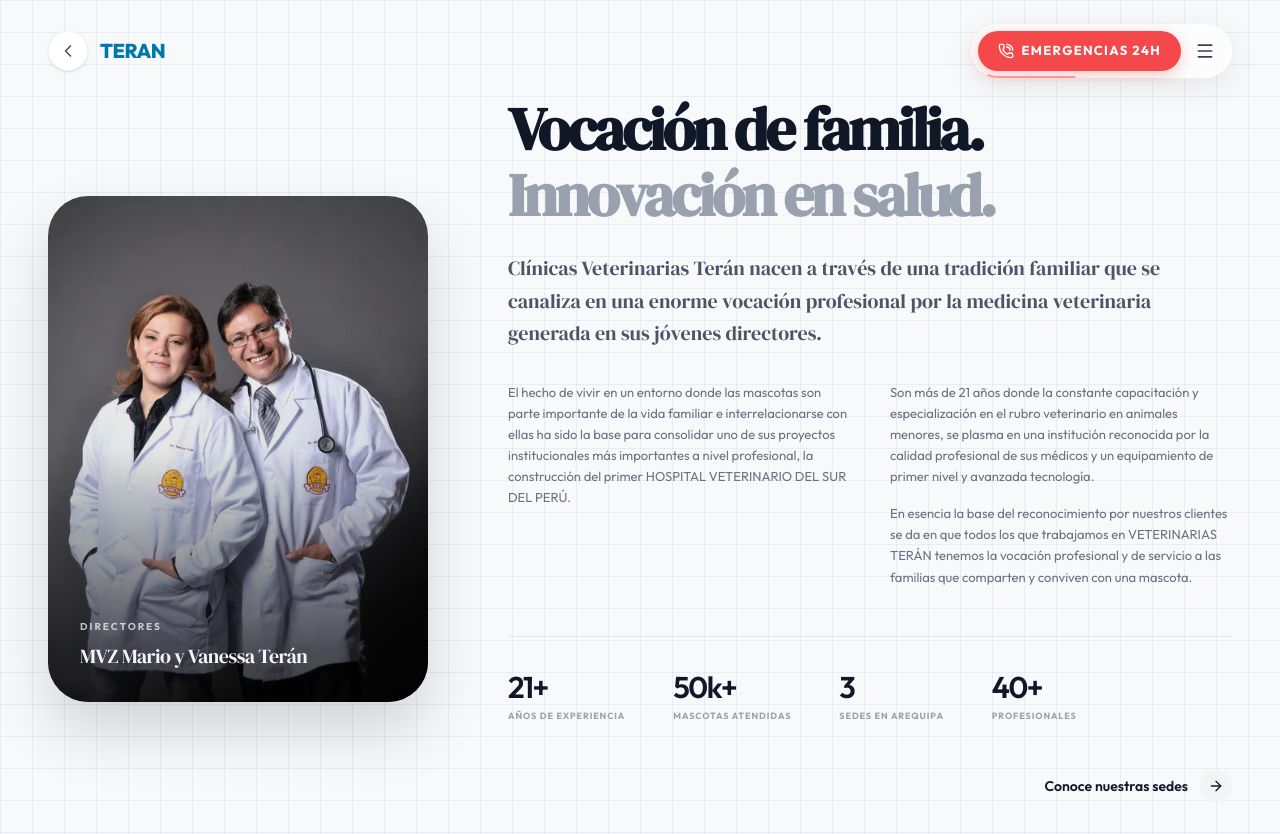
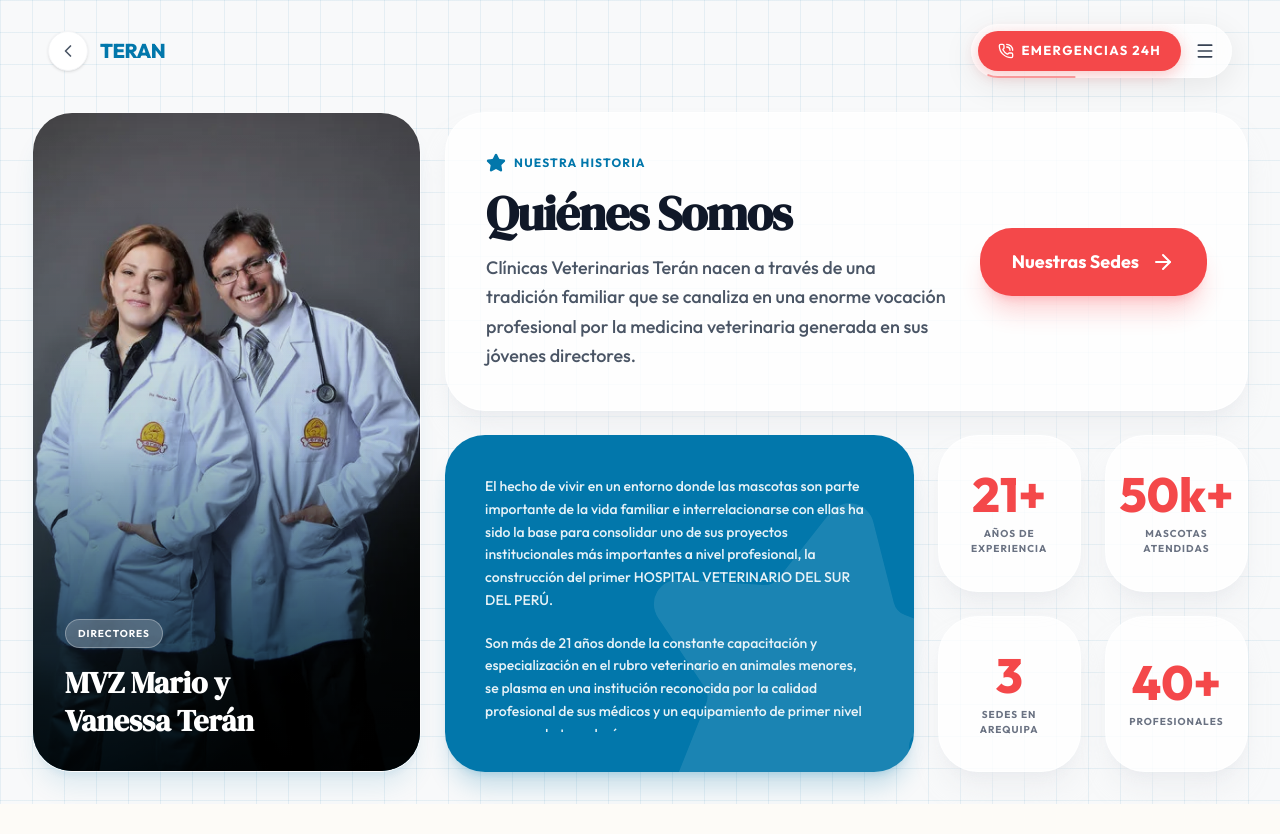
Before and after one commit to pwn27sbx/Teran, a React (Vite) app: page /nosotros in a window 1280 px wide. After the commit the page ends 804 px from the top, so only its background shows below. Built offline with nearby package versions, Linux system fonts and the light colour scheme.

Commit message:
style: completely reinvent Nosotros page using an ultra-modern Bento Grid UI architecture

```diff
--- a/src/index.css
+++ b/src/index.css
@@ -40,3 +40,18 @@
     font-family: var(--font-serif);
   }
 }
+
+/* Custom Scrollbar for Bento Box */
+.custom-scrollbar::-webkit-scrollbar {
+  width: 4px;
+}
+.custom-scrollbar::-webkit-scrollbar-track {
+  background: transparent;
+}
+.custom-scrollbar::-webkit-scrollbar-thumb {
+  background: rgba(255, 255, 255, 0.3);
+  border-radius: 10px;
+}
+.custom-scrollbar::-webkit-scrollbar-thumb:hover {
+  background: rgba(255, 255, 255, 0.5);
+}
--- a/src/pages/Nosotros.tsx
+++ b/src/pages/Nosotros.tsx
@@ -1,5 +1,5 @@
 import React from "react";
-import { ArrowLeft } from "lucide-react";
+import { ArrowRight, Star } from "lucide-react";
 import { Link } from "react-router-dom";
 import { motion } from "framer-motion";
 import Header from "../components/Header";
@@ -26,83 +26,88 @@
 
       <Header variant="back" />
 
-      <main className="flex-1 flex flex-col relative z-10 pt-24 pb-8 px-6 lg:px-12 justify-center">
-        <div className="max-w-[1200px] mx-auto w-full flex flex-col md:flex-row gap-12 lg:gap-20 items-center">
+      <main className="flex-1 flex flex-col relative z-10 pt-28 pb-8 px-4 lg:px-8 justify-center">
+        <motion.div
+          initial={{ opacity: 0, y: 20 }}
+          animate={{ opacity: 1, y: 0 }}
+          transition={{ duration: 0.8, ease: [0.16, 1, 0.3, 1] }}
+          className="max-w-[1300px] mx-auto w-full flex flex-col lg:flex-row gap-4 lg:gap-6 items-stretch h-auto lg:h-[calc(100vh-140px)] lg:min-h-[550px] lg:max-h-[700px]"
+        >
 
-          {/* Portrait Image (Apple Style) */}
-          <motion.div
-            initial={{ opacity: 0, scale: 0.95, filter: "blur(10px)" }}
-            animate={{ opacity: 1, scale: 1, filter: "blur(0px)" }}
-            transition={{ duration: 1, ease: [0.16, 1, 0.3, 1] }}
-            className="w-full md:w-[380px] shrink-0 relative rounded-[2.5rem] overflow-hidden shadow-[0_30px_60px_rgba(0,0,0,0.15)] dark:shadow-[0_30px_60px_rgba(0,0,0,0.4)]"
-          >
-            <div className="aspect-[3/4] w-full">
+          {/* Column 1: Image (Bento Block 1) */}
+          <div className="w-full lg:w-[32%] h-[400px] lg:h-auto relative rounded-[2.5rem] overflow-hidden shadow-xl shadow-[#0277ab]/10 border border-white/40 dark:border-white/10 shrink-0 group">
             <img
               src="/staff.webp"
               alt="MVZ Mario y Vanessa Terán Rivas"
-                className="w-full h-full object-cover object-top"
+              className="absolute inset-0 w-full h-full object-cover object-top group-hover:scale-105 transition-transform duration-700"
             />
+            <div className="absolute inset-0 bg-gradient-to-t from-[#0277ab]/90 via-[#0277ab]/20 to-transparent mix-blend-multiply" />
             <div className="absolute inset-0 bg-gradient-to-t from-black/80 via-black/10 to-transparent" />
+
             <div className="absolute bottom-8 left-8 right-8 text-white">
-                <p className="text-[10px] uppercase tracking-[0.2em] font-bold text-white/70 mb-2">Directores</p>
-                <h3 className="text-xl font-medium tracking-tight text-white/95">MVZ Mario y Vanessa Terán</h3>
+              <div className="inline-block bg-white/20 backdrop-blur-md px-3 py-1.5 rounded-full text-[10px] uppercase tracking-widest font-bold mb-4 border border-white/30">Directores</div>
+              <h3 className="text-2xl lg:text-3xl font-bold leading-tight">MVZ Mario y<br/>Vanessa Terán</h3>
             </div>
           </div>
-          </motion.div>
 
-          {/* Editorial Content */}
-          <motion.div
-            initial={{ opacity: 0, x: 20 }}
-            animate={{ opacity: 1, x: 0 }}
-            transition={{ duration: 1, delay: 0.2, ease: [0.16, 1, 0.3, 1] }}
-            className="flex-1 flex flex-col justify-center"
-          >
-            <h1 className="text-4xl lg:text-6xl font-semibold tracking-tighter text-gray-900 dark:text-white mb-6 leading-[1.1]">
-              Vocación de familia. <br/>
-              <span className="text-gray-400 dark:text-gray-500">Innovación en salud.</span>
-            </h1>
+          {/* Column 2: Content wrapper */}
+          <div className="w-full lg:w-[68%] flex flex-col gap-4 lg:gap-6 min-h-0">
 
-            <p className="text-lg lg:text-xl font-serif text-gray-600 dark:text-gray-300 mb-8 leading-relaxed max-w-2xl">
+            {/* Top Row: Title + CTA (Bento Block 2) */}
+            <div className="bg-white/80 dark:bg-[#1e1e1e]/80 backdrop-blur-2xl rounded-[2.5rem] p-8 lg:p-10 border border-white/60 dark:border-white/10 shadow-xl shadow-gray-200/50 dark:shadow-none shrink-0 flex flex-col md:flex-row gap-8 items-center justify-between">
+              <div className="flex-1">
+                <div className="flex items-center gap-2 text-[#0277ab] mb-4">
+                  <Star className="w-5 h-5 fill-current" />
+                  <span className="text-xs font-bold uppercase tracking-widest">Nuestra Historia</span>
+                </div>
+                <h1 className="text-4xl md:text-5xl font-black text-gray-900 dark:text-white tracking-tight mb-4">Quiénes Somos</h1>
+                <p className="text-gray-600 dark:text-gray-400 text-base md:text-lg font-medium leading-relaxed max-w-2xl">
                   Clínicas Veterinarias Terán nacen a través de una tradición familiar que se canaliza en una enorme vocación profesional por la medicina veterinaria generada en sus jóvenes directores.
                 </p>
+              </div>
+              <Link
+                to="/emergencias"
+                className="shrink-0 bg-[#f4484a] text-white px-8 py-5 rounded-[2rem] font-bold shadow-xl shadow-red-500/20 hover:scale-105 transition-all flex items-center gap-3 text-lg"
+              >
+                Nuestras Sedes <ArrowRight className="w-6 h-6" />
+              </Link>
+            </div>
 
-            {/* Editorial Columns */}
-            <div className="md:columns-2 gap-10 text-[13px] text-gray-500 dark:text-gray-400 leading-relaxed mb-12 max-w-3xl">
-              <p className="mb-4 break-inside-avoid">
+            {/* Bottom Row: Story + Stats */}
+            <div className="flex flex-col md:flex-row gap-4 lg:gap-6 flex-1 min-h-0">
+
+              {/* Story (Bento Block 3) */}
+              <div className="w-full md:w-[60%] bg-[#0277ab] rounded-[2.5rem] p-8 lg:p-10 text-white flex flex-col justify-center shadow-xl shadow-[#0277ab]/20 relative overflow-hidden">
+                <div className="absolute -bottom-24 -right-24 opacity-10 rotate-12">
+                  <Star className="w-96 h-96 fill-current" />
+                </div>
+                <div className="relative z-10 space-y-4 lg:space-y-5 text-[13px] lg:text-sm leading-relaxed text-white/90 font-medium overflow-y-auto pr-2 custom-scrollbar">
+                  <p>
                     El hecho de vivir en un entorno donde las mascotas son parte importante de la vida familiar e interrelacionarse con ellas ha sido la base para consolidar uno de sus proyectos institucionales más importantes a nivel profesional, la construcción del primer HOSPITAL VETERINARIO DEL SUR DEL PERÚ.
                   </p>
-              <p className="mb-4 break-inside-avoid">
+                  <p>
                     Son más de 21 años donde la constante capacitación y especialización en el rubro veterinario en animales menores, se plasma en una institución reconocida por la calidad profesional de sus médicos y un equipamiento de primer nivel y avanzada tecnología.
                   </p>
-              <p className="break-inside-avoid">
+                  <p>
                     En esencia la base del reconocimiento por nuestros clientes se da en que todos los que trabajamos en VETERINARIAS TERÁN tenemos la vocación profesional y de servicio a las familias que comparten y conviven con una mascota.
                   </p>
                 </div>
+              </div>
 
-            {/* Stats & Action - Minimalist */}
-            <div className="flex flex-wrap items-center gap-8 lg:gap-12 pt-8 border-t border-gray-200 dark:border-white/10">
+              {/* Stats Grid (Bento Block 4) */}
+              <div className="w-full md:w-[40%] grid grid-cols-2 grid-rows-2 gap-4 lg:gap-6 shrink-0 md:shrink">
                 {stats.map((stat, i) => (
-                <div key={i} className="flex flex-col">
-                  <span className="text-3xl font-semibold tracking-tighter text-gray-900 dark:text-white mb-1">{stat.value}</span>
-                  <span className="text-[9px] font-bold uppercase tracking-widest text-gray-400">{stat.label}</span>
+                  <div key={i} className="bg-white/80 dark:bg-[#1e1e1e]/80 backdrop-blur-2xl rounded-[2.5rem] border border-white/60 dark:border-white/10 flex flex-col items-center justify-center p-6 shadow-xl shadow-gray-200/50 dark:shadow-none hover:-translate-y-1 transition-transform cursor-default">
+                    <span className="text-4xl lg:text-5xl font-black text-[#f4484a] mb-2">{stat.value}</span>
+                    <span className="text-[10px] font-bold uppercase tracking-widest text-gray-500 text-center">{stat.label}</span>
                   </div>
                 ))}
+              </div>
 
-              <div className="ml-auto mt-4 md:mt-0">
-                <Link
-                  to="/emergencias"
-                  className="group flex items-center gap-3 text-sm font-semibold text-gray-900 dark:text-white hover:opacity-70 transition-opacity"
-                >
-                  Conoce nuestras sedes
-                  <div className="w-8 h-8 rounded-full bg-gray-100 dark:bg-white/10 flex items-center justify-center group-hover:scale-110 transition-transform">
-                    <ArrowLeft className="w-4 h-4 rotate-180" />
-                  </div>
-                </Link>
             </div>
           </div>
 
         </motion.div>
-        </div>
       </main>
     </div>
   );
```
Lines whose indentation alone changed are shown as unchanged.
